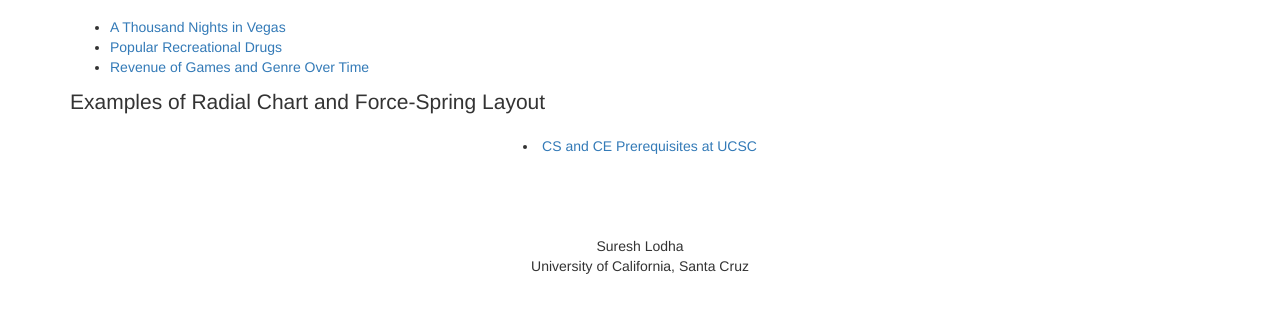
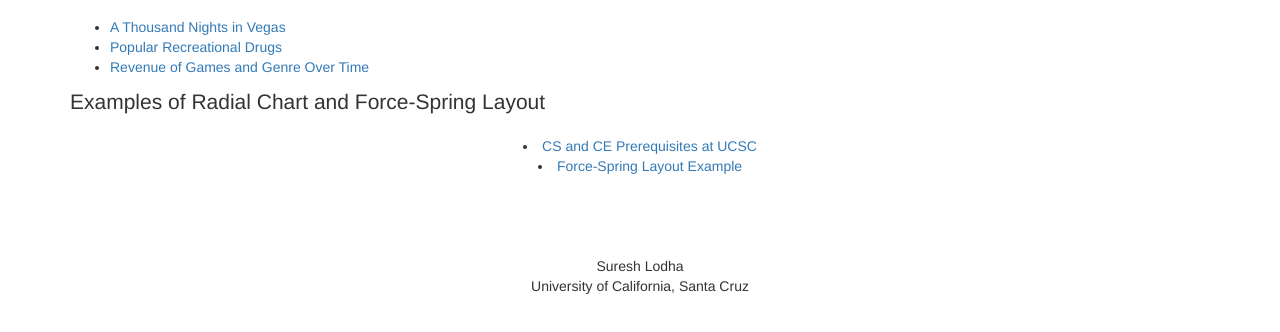
Before and after one commit to JavierJuanillo13/CMPS165Examples, a plain HTML site: page index.html in a window 1280 px wide. Shown: the part 172-504 px from the top of the page. Drawn offline with Linux system fonts and the light colour scheme.

Commit message:
Update index.html

```diff
--- a/index.html
+++ b/index.html
@@ -96,7 +96,7 @@
                     <li><a href="http://sureshlodha.github.io/RadialLayout/index.html" target="_blank">CS and CE Prerequisites at UCSC</a></li>
                     <!--<li><a href="http://sureshlodha.github.io/ImmigrationCalifornia/" target="_blank">Immigration into California</a></li>-->
                     <!--<li><a href="http://sureshlodha.github.io/MotionChart/index.html" target="_blank">Simple Motion Chart Example</a></li>-->
-                    <!--<li><a href="http://sureshlodha.github.io/ForceLayout/clusterindex.html" target="_blank">Force-Spring Layout Example</a></li>-->
+                    <li><a href="http://sureshlodha.github.io/ForceLayout/clusterindex.html" target="_blank">Force-Spring Layout Example</a></li>
                     <!--<li><a href="http://sureshlodha.github.io/KeystonePipeline/" target="_blank">Campaign Finance in Congress(Keystone)</a></li>-->
                 <!--</ul>
                 <br>-->
```
